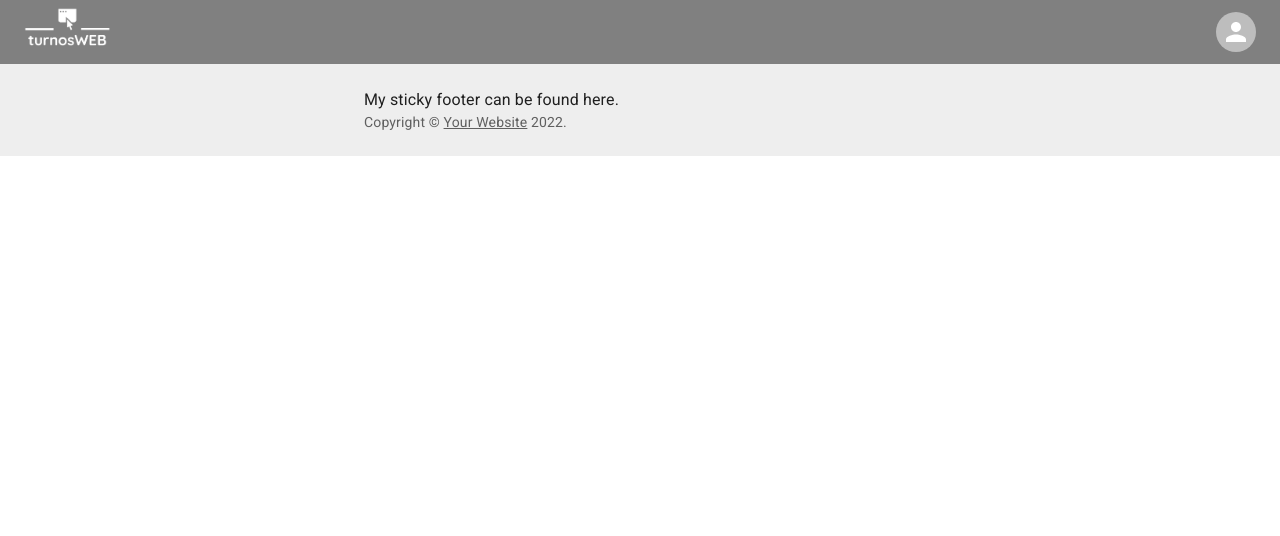
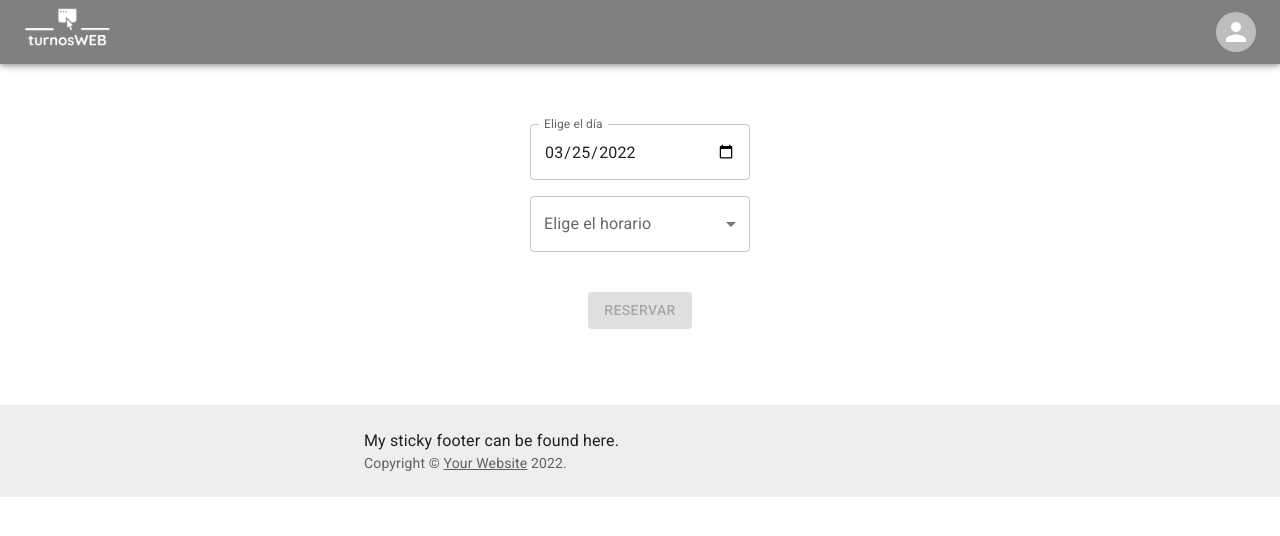
Before and after one commit to santiagocata/frontend-turnosWEB, a React (Create React App) app: page /book/0 in a window 1280 px wide. Shown: the top 536 px of the page. Built offline with nearby package versions, Linux system fonts and the light colour scheme.

Commit message:
final select turn

```diff
--- a/package.json
+++ b/package.json
@@ -6,7 +6,8 @@
     "@emotion/react": "^11.8.2",
     "@emotion/styled": "^11.8.1",
     "@mui/icons-material": "^5.5.1",
-    "@mui/material": "^5.5.2",
+    "@mui/lab": "^5.0.0-alpha.75",
+    "@mui/material": "^5.5.3",
     "@testing-library/jest-dom": "^5.16.2",
     "@testing-library/react": "^12.1.4",
     "@testing-library/user-event": "^13.5.0",
--- a/src/App.js
+++ b/src/App.js
@@ -4,6 +4,8 @@ import Login from "./components/Login";
 import Navbar from "./components/Navbar";
 import ResponsiveGrid from "./commons/Grid";
 import Footer from "./components/Footer";
+
+import SingleView from "./commons/SingleView";
 
 function App() {
   return (
@@ -14,6 +16,7 @@ function App() {
         <Route path="/" element={<ResponsiveGrid />} />
         <Route path="/register" element={<Register />} />
         <Route path="/login" element={<Login />} />
+        <Route path="/book/:id" element={<SingleView />} />
       </Routes>
         <Footer />
     </>
--- a/src/commons/Card.jsx
+++ b/src/commons/Card.jsx
@@ -6,16 +6,12 @@ import CardMedia from "@mui/material/CardMedia";
 import Button from "@mui/material/Button";
 import Typography from "@mui/material/Typography";
 import LocationOnIcon from "@mui/icons-material/LocationOn";
+import { Link } from "react-router-dom";
 
-export default function ResponsiveCard({image}) {
+export default function ResponsiveCard({ image, id }) {
   return (
     <Card sx={{ maxWidth: 600 }}>
-      <CardMedia
-        component="img"
-        height="140"
-        image={image}
-        alt="sucursal"
-      />
+      <CardMedia component="img" height="140" image={image} alt="sucursal" />
       <CardContent>
         <Typography gutterBottom variant="h5" component="div">
           SUCURSAL
@@ -35,9 +31,11 @@ export default function ResponsiveCard({image}) {
         </Typography>
       </CardContent>
       <CardActions>
-        <Button variant="contained" size="small">
-          RESERVAR TURNO
-        </Button>
+        <Link to={`/book/${id}`} style={{ textDecoration: 'none' }}>
+          <Button variant="contained" size="small">
+            RESERVAR TURNO
+          </Button>
+        </Link>
       </CardActions>
     </Card>
   );
--- a/src/commons/Grid.jsx
+++ b/src/commons/Grid.jsx
@@ -16,7 +16,7 @@ export default function ResponsiveGrid() {
       >
         {Array.from(Array(12)).map((_, index) => (
           <Grid item xs={1} sm={4} md={4} key={index}>
-            <ResponsiveCard image={`https://picsum.photos/200/30${index}`}/>
+            <ResponsiveCard id={index} image={`https://picsum.photos/200/30${index}`}/>
           </Grid>
         ))}
       </Grid>
--- /dev/null
+++ b/src/commons/SingleView.jsx
@@ -0,0 +1,110 @@
+import { useState } from "react";
+import TextField from "@mui/material/TextField";
+import Stack from "@mui/material/Stack";
+
+import Grid from "@mui/material/Grid";
+
+import Box from "@mui/material/Box";
+import Button from "@mui/material/Button";
+
+import InputLabel from "@mui/material/InputLabel";
+import MenuItem from "@mui/material/MenuItem";
+import FormControl from "@mui/material/FormControl";
+import Select from "@mui/material/Select";
+
+import { useParams } from "react-router";
+import genTurns from "../utils/genTurns";
+
+export default function SingleView() {
+  const [date, setDate] = useState(new Date().toISOString().slice(0, 10));
+  const [time, setTime] = useState("");
+  const [availability, setAvailability] = useState("");
+
+  const { id } = useParams();
+
+  const submitData = () => {
+    console.log({ turn: `${date}T${time}:00.000Z`, sucursal: id });
+  };
+
+  return (
+    <Grid
+      container
+      spacing={2}
+      direction="column"
+      justifyContent="center"
+      alignItems="center"
+      sx={{
+        p: "60px",
+      }}
+    >
+      <Grid item xs={4}>
+        <TextField
+          sx={{ width: 220 }}
+          value={date}
+          onChange={(e) => {
+            setDate(e.target.value);
+            setTime("");
+            setAvailability("");
+          }}
+          id="date"
+          label="Elige el día"
+          type="date"
+          InputLabelProps={{
+            shrink: true,
+          }}
+          inputProps={{
+            min: new Date().toISOString().slice(0, 10),
+          }}
+        />
+      </Grid>
+      <Grid item xs={4}>
+        <FormControl>
+          <InputLabel>Elige el horario</InputLabel>
+          <Select sx={{ width: 220 }} value={time} label="Elige el horario">
+            {genTurns(8, 16).map((turn, i) => {
+              return (
+                <MenuItem
+                  onClick={() => {
+                    setTime(turn);
+                    setAvailability(Math.floor(Math.random() * 10) + 1);
+                  }}
+                  key={i}
+                  value={turn}
+                >
+                  {turn}
+                </MenuItem>
+              );
+            })}
+          </Select>
+        </FormControl>
+      </Grid>
+      {!time == "" && (
+        <Grid item xs={4}>
+          <TextField
+            sx={{ width: 220 }}
+            id="outlined-read-only-input"
+            label="Turnos disponibles"
+            value={availability}
+            color="success"
+            disabled
+            InputProps={{
+              readOnly: true,
+            }}
+          />
+        </Grid>
+      )}
+
+      <Grid item xs={4}>
+        <Button
+          onClick={submitData}
+          type="submit"
+          variant="contained"
+          sx={{ mt: 3, mb: 2 }}
+          disabled={time === ""}
+        >
+          RESERVAR
+        </Button>
+      </Grid>
+    </Grid>
+  );
+}
--- a/src/index.js
+++ b/src/index.js
@@ -4,10 +4,11 @@ import App from "./App";
 import { BrowserRouter } from "react-router-dom";
 import LogContextProvider from "./context/UserContext";
 
+
 ReactDOM.render(
   <LogContextProvider>
     <BrowserRouter>
-      <App />
+        <App />
     </BrowserRouter>
   </LogContextProvider>,
   document.getElementById("root")
--- /dev/null
+++ b/src/utils/genTurns.js
@@ -0,0 +1,17 @@
+const genTurns = (startHour, endHour) => {
+  const allTurns = [];
+  for (let i = startHour; i < endHour; i++) {
+    let turnMinute = 0;
+    for (let j = 0; j < 4; j++) {
+      allTurns.push(
+        new Date(i * 60 * 60000 + turnMinute * 60000)
+          .toISOString()
+          .slice(11, 16)
+      );
+      turnMinute = turnMinute + 15;
+    }
+  }
+  return allTurns;
+};
+
+export default genTurns;
```
Also changed, not shown: 1 other file (tests, documents, lock files or other folders).
